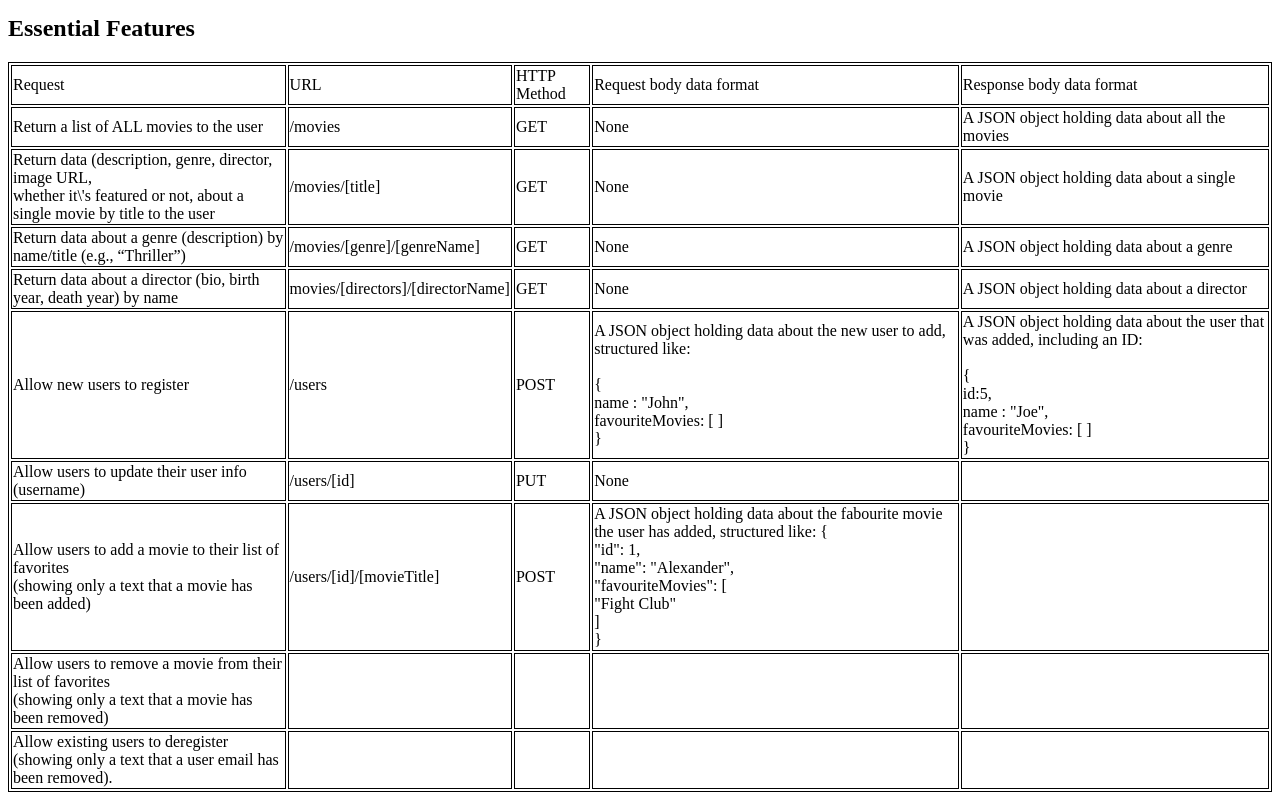
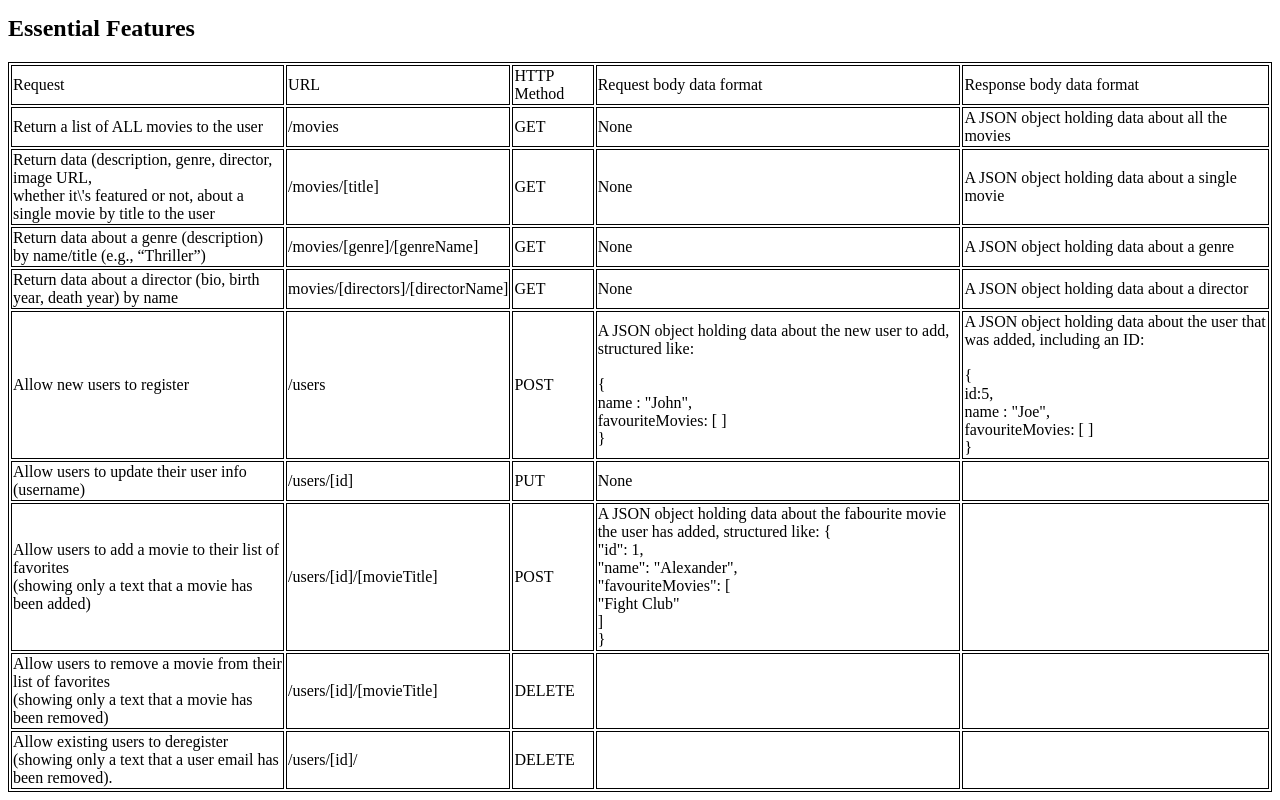
Before and after one commit to Maya-Bitter/movie_api, a website: page public/documentation.html in a window 1280 px wide. Shown: the part 771-1571 px from the top of the page. Drawn offline with Linux system fonts and the light colour scheme.

Commit message:
updated the table

```diff
--- a/public/documentation.html
+++ b/public/documentation.html
@@ -161,16 +161,16 @@ favouriteMovies: [ ]<br>
 
 <tr>
 <td>Allow users to remove a movie from their list of favorites<br>(showing only a text that a movie has been removed)</td>
-<td></td>
-<td></td>
+<td>/users/[id]/[movieTitle]</td>
+<td>DELETE</td>
 <td></td>
 <td></td>
 </tr>
 
 <tr>
 <td>Allow existing users to deregister<br>(showing only a text that a user email has been removed).</td>
-<td></td>
-<td></td>
+<td>/users/[id]/</td>
+<td>DELETE</td>
 <td></td>
 <td></td>
 </tr>
```
